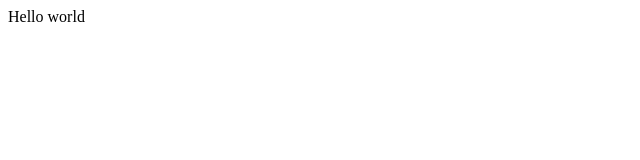
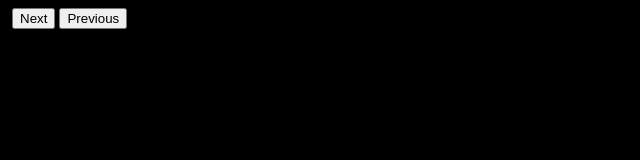
Before and after one commit to parkerhagen/Slide-Show, a plain HTML site: page index.html in a window 1280 px wide. Shown: the whole page, without its empty margins (0-640 px from the left). Drawn offline with Linux system fonts and the light colour scheme.

Commit message:
Added id's for buttons and images.

```diff
--- a/index.html
+++ b/index.html
@@ -7,7 +7,9 @@
     <link href="style.css" rel="stylesheet" type="text/css" />
   </head>
   <body>
-    Hello world
+    <img id = "image" src = "" alt = "">
+    <button id = "next">Next</button>
+    <button id = "previous">Previous</button>
     <script src="script.js"></script>
   </body>
 </html>
--- a/style.css
+++ b/style.css
@@ -0,0 +1,4 @@
+body {
+  background-color: black;
+
+}
```
